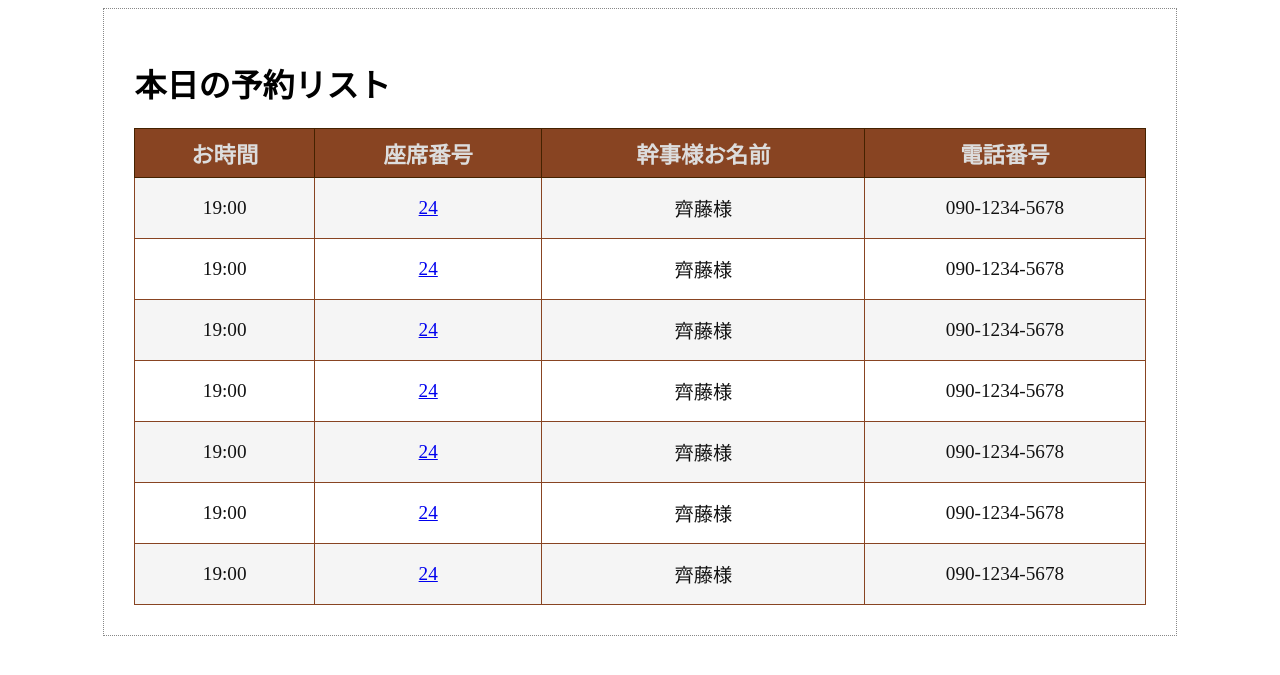
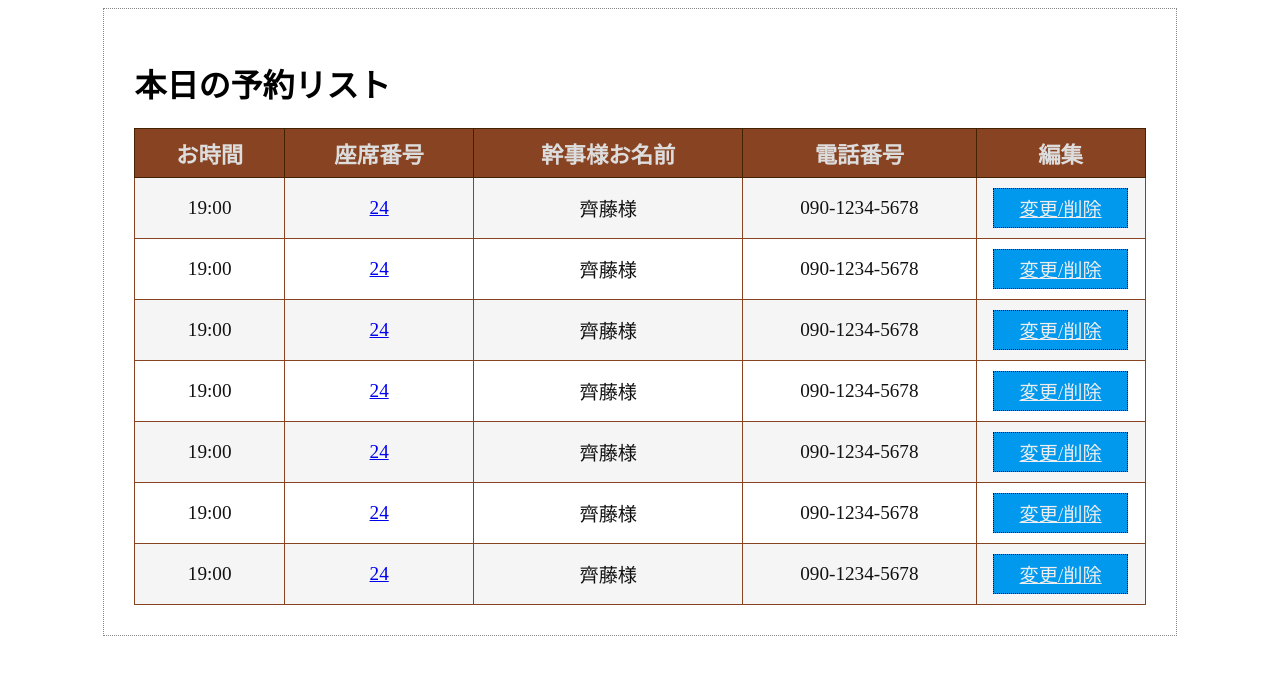
Before and after one commit to hanaclover/aki_farm, a PHP site: page /bookList.php in a window 1280 px wide. Shown: the top 675 px of the page. Run offline with PHP 8.4, Linux system fonts and the light colour scheme; some libraries are stand-ins or nearby versions.

Commit message:
編集削除ボタン追加

```diff
--- a/bookList.php
+++ b/bookList.php
@@ -34,6 +34,9 @@
             <th>
                 電話番号
             </th>
+            <th>
+                編集
+            </th>
         </tr>
         <tr>
             <td>
@@ -47,6 +50,9 @@
             </td>
             <td>
                 090-1234-5678
+            </td>
+            <td class="edit">
+                <input type="button" value="変更/削除">
             </td>
         </tr>
         <tr>
@@ -62,32 +68,8 @@
             <td>
                 090-1234-5678
             </td>
-        </tr>
-        <tr>
-            <td>
-                19:00
-            </td>
-            <td class="chairNum">
-                <a href="bookList.php">24</a>
-            </td>
-            <td>
-                齊藤様
-            </td>
-            <td>
-                090-1234-5678
-            </td>
-        </tr><tr>
-            <td>
-                19:00
-            </td>
-            <td class="chairNum">
-                <a href="bookList.php">24</a>
-            </td>
-            <td>
-                齊藤様
-            </td>
-            <td>
-                090-1234-5678
+            <td class="edit">
+                <input type="button" value="変更/削除">
             </td>
         </tr>
         <tr>
@@ -103,8 +85,10 @@
             <td>
                 090-1234-5678
             </td>
-        </tr>
-        <tr>
+            <td class="edit">
+                <input type="button" value="変更/削除">
+            </td>
+        </tr><tr>
             <td>
                 19:00
             </td>
@@ -116,6 +100,9 @@
             </td>
             <td>
                 090-1234-5678
+            </td>
+            <td class="edit">
+                <input type="button" value="変更/削除">
             </td>
         </tr>
         <tr>
@@ -131,6 +118,43 @@
             <td>
                 090-1234-5678
             </td>
+            <td class="edit">
+                <input type="button" value="変更/削除">
+            </td>
+        </tr>
+        <tr>
+            <td>
+                19:00
+            </td>
+            <td class="chairNum">
+                <a href="bookList.php">24</a>
+            </td>
+            <td>
+                齊藤様
+            </td>
+            <td>
+                090-1234-5678
+            </td>
+            <td class="edit">
+                <input type="button" value="変更/削除">
+            </td>
+        </tr>
+        <tr>
+            <td>
+                19:00
+            </td>
+            <td class="chairNum">
+                <a href="bookList.php">24</a>
+            </td>
+            <td>
+                齊藤様
+            </td>
+            <td>
+                090-1234-5678
+            </td>
+            <td class="edit">
+                <input type="button" value="変更/削除">
+            </td>
         </tr>
     </table>
 </div>
--- a/css/booklist.css
+++ b/css/booklist.css
@@ -52,3 +52,16 @@
 .book th.hover {
     background-color: #00aa22;
 }
+td.edit {
+    padding: 0px;
+}
+td.edit input {
+    width: 80%;
+    border: dotted 1px #111111;
+    font-family: "メイリオ";
+    font-size: 100%;
+    text-decoration: underline;
+    color: #eeeeee;
+    background-color: #0099ee;
+    padding: 5px;
+}
--- a/js/booklist.js
+++ b/js/booklist.js
@@ -3,5 +3,10 @@ $(function(){
         $("th:nth-child("+($("td").index(this)%$("th").length+1)+")").addClass("hover");
     }).mouseout(function () {
         $("th:nth-child("+($("td").index(this)%$("th").length+1)+")").removeClass("hover");
-    })
+    });
+    $(".edit input").hover(function () {
+        $(this).css("cursor" , "pointer");
+    } , function () {
+        $(this).css("cursor" , "default");
+    });
 });
```
